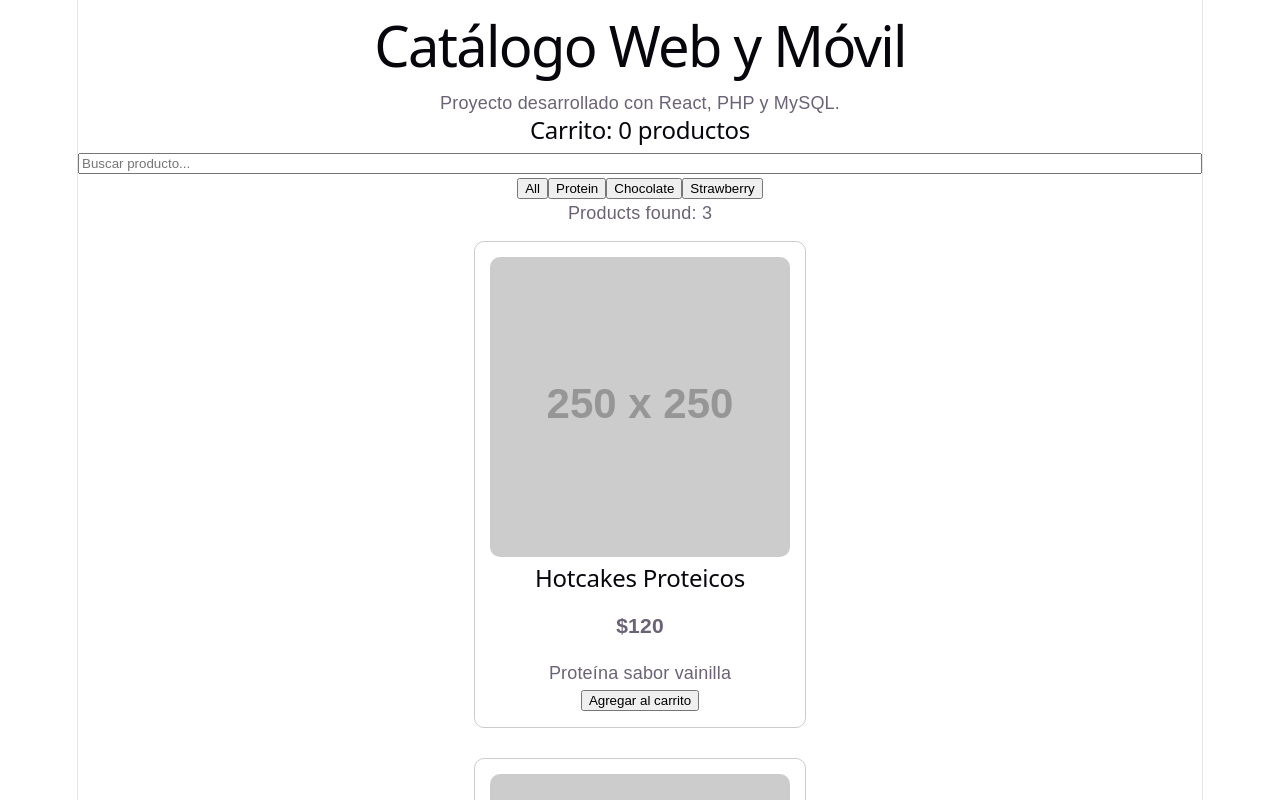
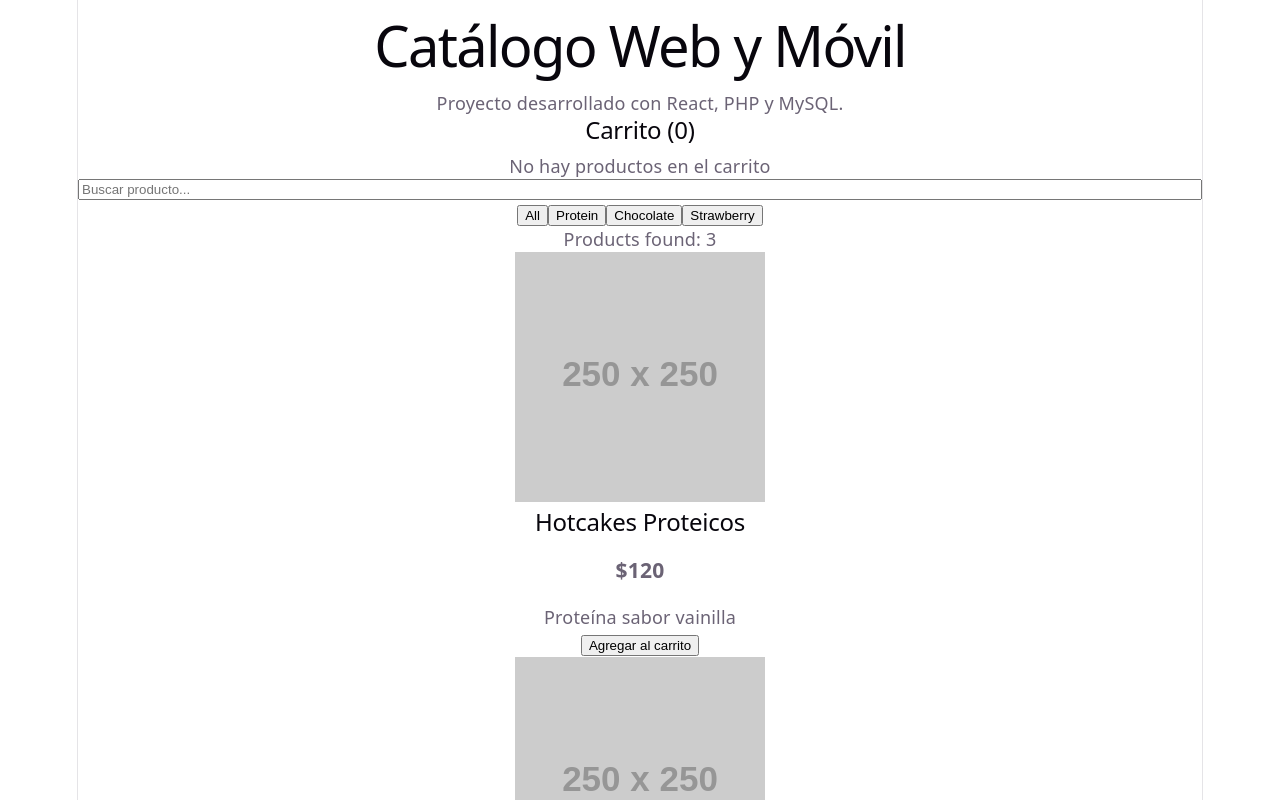
Before and after one commit to edgarnayala/CatalogoReactPHP, a React app in the folder frontend/: page / in a window 1280 px wide. Shown: the top 800 px of the page. Built offline with nearby package versions, Linux system fonts and the light colour scheme; the HTML template or start-up script is replaced by a standard one.

Commit message:
Crear componente Cart y mostrar productos agregados

```diff
--- a/frontend/src/App.jsx
+++ b/frontend/src/App.jsx
@@ -4,7 +4,7 @@ import ProductCard from './components/ProductCard'
 import products from './data/products'
 import SearchBar from './components/SearchBar'
 import CategoryFilter from './components/CategoryFilter'
-import './App.css'
+import Cart from './components/Cart'
 
 function App() {
   const [search, setSearch] = useState('')
@@ -12,8 +12,8 @@ function App() {
   const [cart, setCart] = useState([])
 
   const addToCart = (product) => {
-  setCart([...cart, product])
-}
+    setCart([...cart, product])
+  }
 
   const filteredProducts = products.filter((product) => {
     const matchesSearch = product.name
@@ -34,8 +34,7 @@ function App() {
         descripcion="Proyecto desarrollado con React, PHP y MySQL."
       />
 
-      <h2>Carrito: {cart.length} productos</h2>
-
+      <Cart cart={cart} />
 
       <SearchBar
         search={search}
--- /dev/null
+++ b/frontend/src/components/Cart.jsx
@@ -0,0 +1,21 @@
+function Cart({ cart }) {
+  return (
+    <div>
+      <h2>Carrito ({cart.length})</h2>
+
+      {cart.length === 0 ? (
+        <p>No hay productos en el carrito</p>
+      ) : (
+        cart.map((product, index) => (
+          <div key={index}>
+            <p>
+              {product.name} - ${product.price}
+            </p>
+          </div>
+        ))
+      )}
+    </div>
+  )
+}
+
+export default Cart
```
